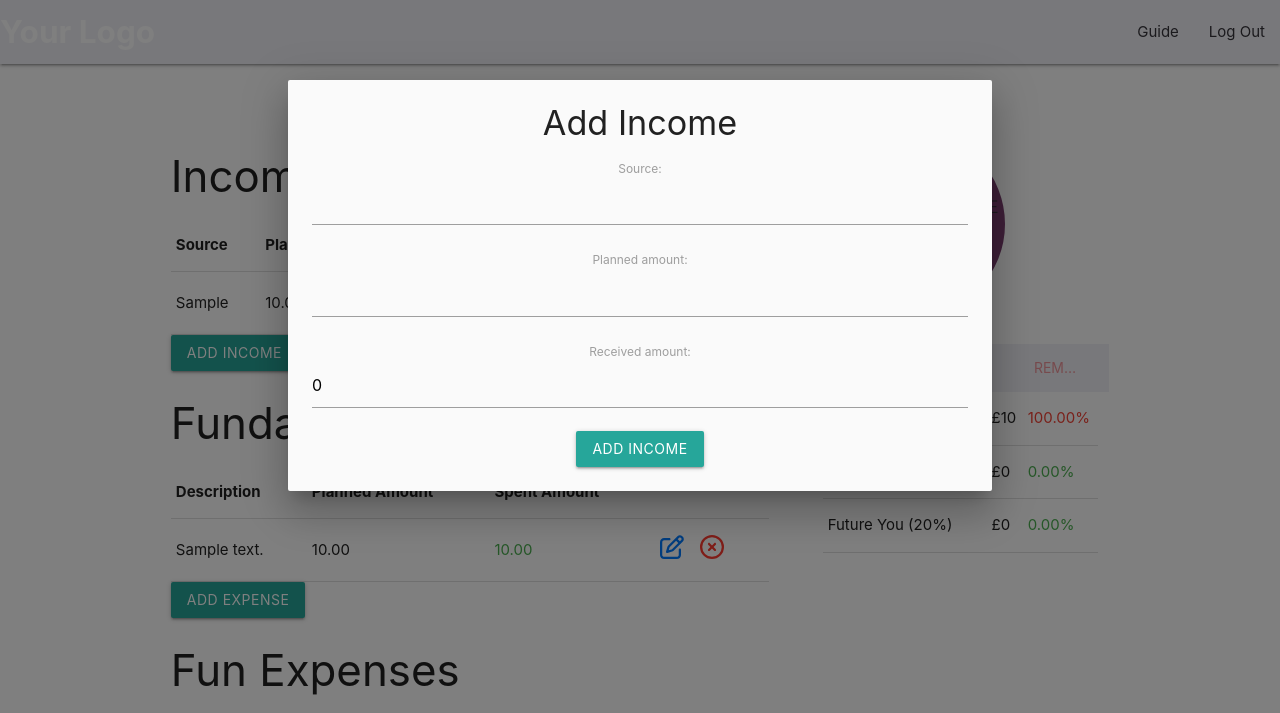
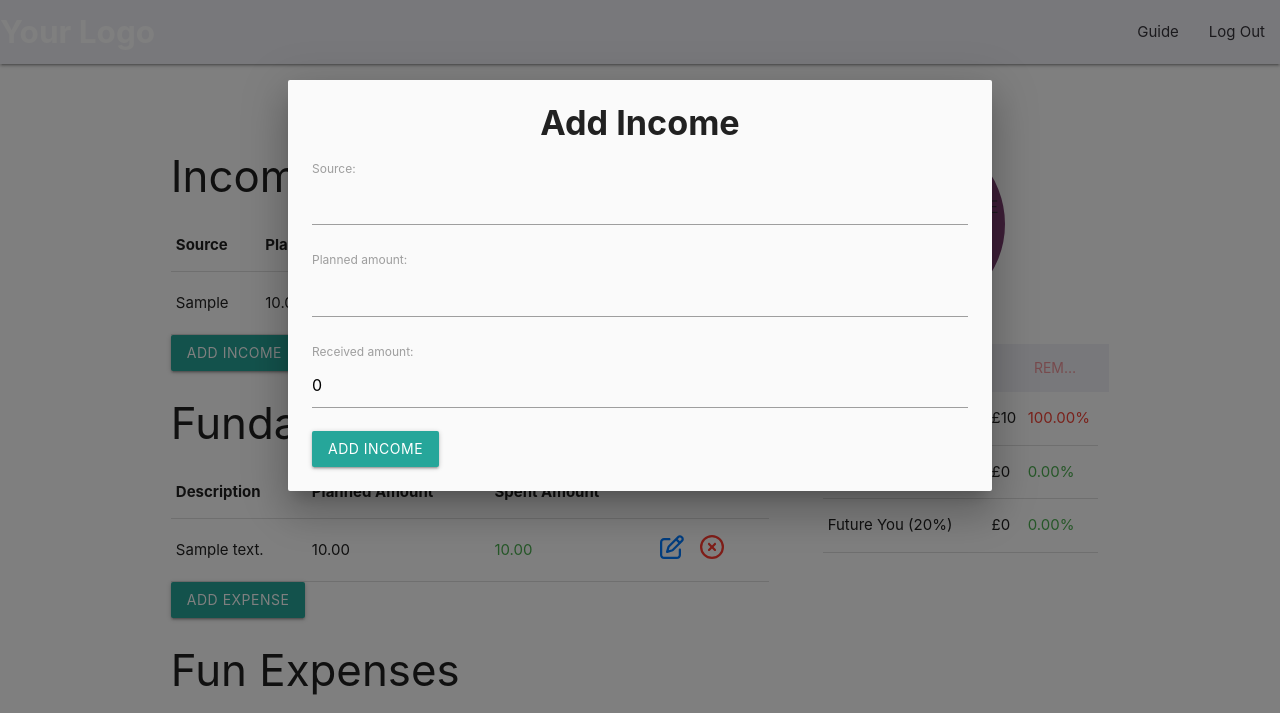
Before and after one commit to JPudsey-11/50-30-20BudgetManager, a Django app: page / in a window 1280 px wide, after a click on "ADD INCOME". Shown: the top 713 px of the page. Run offline with Django 4.2, Linux system fonts and the light colour scheme; a user stored in the database is signed in; tables that the repository leaves empty hold one stand-in row (values such as "Sample post").

Commit message:
updating modal style to reverse styling issue

```diff
--- a/static/css/style.css
+++ b/static/css/style.css
@@ -153,3 +153,17 @@ html {
         font-size: 14px;
     }
 }
+
+/* Custom Modal Styles - Overrides Materialize */
+.modal-content h4 {
+    text-align: center;
+    font-weight: bold; /* Optional: Makes the title bold */
+}
+
+.modal-content form {
+    text-align: left;
+}
+
+.modal-content {
+    padding: 24px; /* Adjust padding if needed */
+}
```
